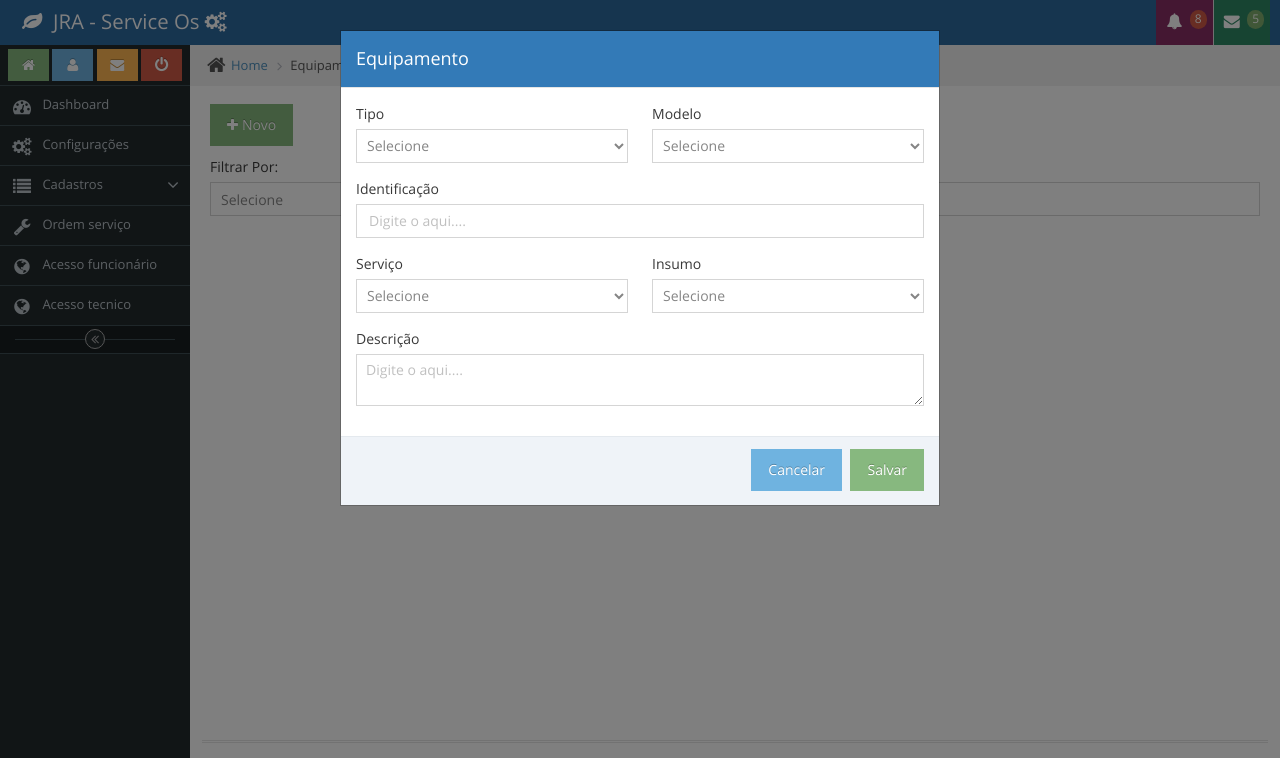
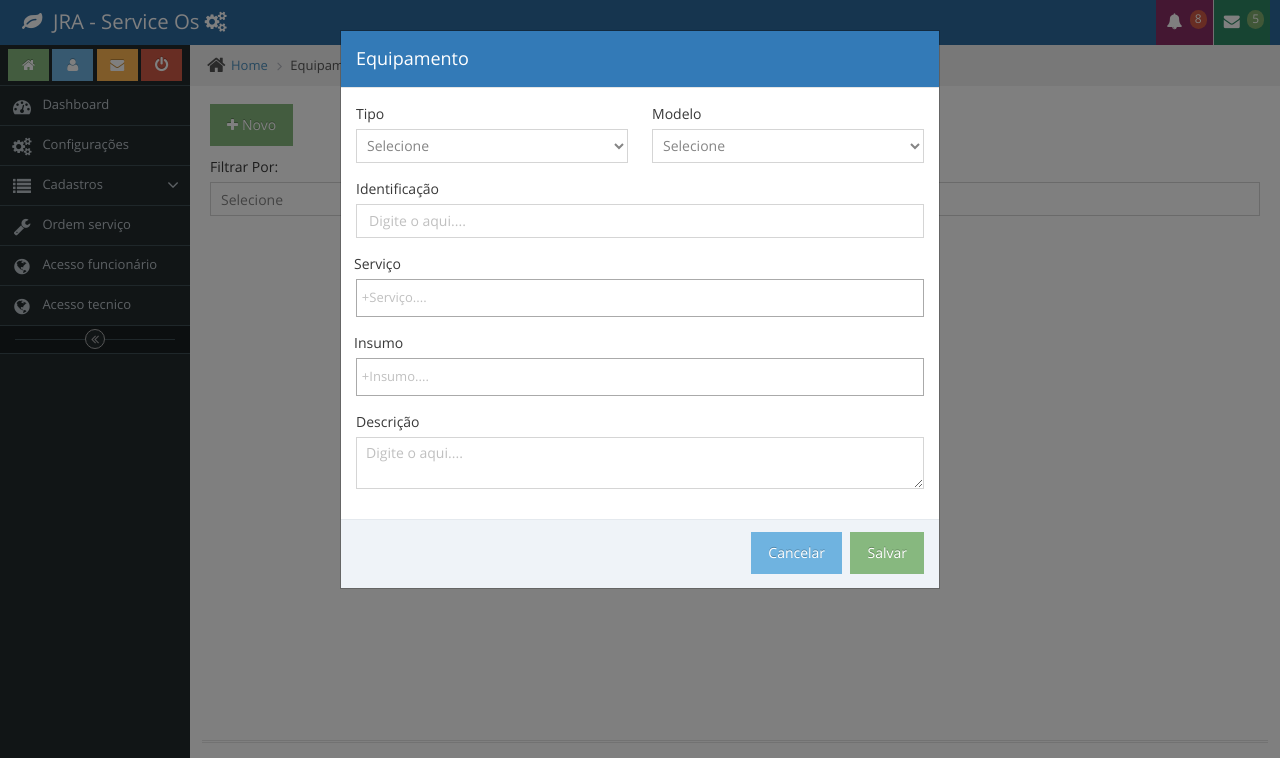
Before and after one commit to JOSETADEUJUNIOR/service_os, a PHP site: the page made by src/View/admin/equipamento.php in a window 1280 px wide, after a click on "Novo". Shown: the top 758 px of the page. Run offline with PHP 8.4, Linux system fonts and the light colour scheme; the template is opened without the code that fills it, so the values that code supplies are empty; some libraries are stand-ins or nearby versions.

Commit message:
Ajustado para cadastrar e alterar equipamento

```diff
--- a/src/Controller/EquipamentoController.php
+++ b/src/Controller/EquipamentoController.php
@@ -18,7 +18,7 @@ class EquipamentoController
         $this->dao = new EquipamentoDAO;
     }
 
-    public function CadastrarEquipamentoController(EquipamentoVO $vo): int
+    public function CadastrarEquipamentoController(EquipamentoVO $vo)
     {
         if (empty($vo->getIdentificacao()) || empty($vo->getDescricao()) || empty($vo->getTipoEquipID()) || empty($vo->getModeloEquipID()))
             return 0;
--- a/src/Resource/ajax/equipamento-ajx.js
+++ b/src/Resource/ajax/equipamento-ajx.js
@@ -97,11 +97,10 @@ function CadastrarEquipamento(id_form) {
         let identificacao = $("#identificacao").val();
         let descricao = $("#descricao").val();
         let ID = $("#idEquip").val();
-        let servico = $("#servico").val();
-        let insumo = $("#insumo").val();
-        // let servicosString = servico.join(",");
-        // let insumosString = insumo.join(",");
-       // console.log(modelo,tipoequip,identificacao,descricao,ID,servico,insumo,servicosString,insumosString); exit();
+        let servico = $("#tipo_servico").val();
+        let insumo = $("#tipo_insumo").val();
+        let servicosString = servico.join(",");
+        let insumosString = insumo.join(",");
         $.ajax({
             type: "POST",
             url: BASE_URL_AJAX("equipamento_dataview"),
@@ -112,8 +111,8 @@ function CadastrarEquipamento(id_form) {
                 identificacao: identificacao,
                 descricao: descricao,
                 idEquip: ID,
-                IdProdutoEquipamento: insumo,
-                IdServicoEquipamento: servico
+                IdProdutoEquipamento: insumosString,
+                IdServicoEquipamento: servicosString
             },
             success: function (ret) {
 
@@ -123,7 +122,8 @@ function CadastrarEquipamento(id_form) {
                     MensagemSucesso();
                     ConsultarEquipamentos();
                     LimparCampos(id_form);
-
+                    $('#tipo_servico').val([]).trigger('change');
+                    $('#tipo_insumo').val([]).trigger('change');
                 } else {
                     MensagemErro();
                 }
--- a/src/Resource/js/funcoes.js
+++ b/src/Resource/js/funcoes.js
@@ -104,7 +104,9 @@ function AlterarTipoEquipamentoModal(id, nome) {
 }
 
 function FechandoModal(form_id) {
-    LimparCampos(form_id)
+    LimparCampos(form_id);
+    $('#tipo_servico').val([]).trigger('change');
+    $('#tipo_insumo').val([]).trigger('change');
 }
 
 function NotificarCampos(form_id) {
--- a/src/Template/_includes/_head.php
+++ b/src/Template/_includes/_head.php
@@ -12,7 +12,7 @@
   <link rel="stylesheet" href="../../Template/assets/font-awesome/4.5.0/css/font-awesome.min.css" />
   <link rel="stylesheet" href="../../Template/plugins/toastr/toastr.min.css">
   <link rel="stylesheet" href="../../Template/assets/css/fonts.googleapis.com.css" />
-
+  <link rel="stylesheet" href="../../Template/assets/css/select2.min.css" />
   <link rel="stylesheet" href="../../Template/assets/css/ace.min.css" class="ace-main-stylesheet" id="main-ace-style" />
   <link rel="stylesheet" href="../../Template/assets/css/ace-skins.min.css" />
   <link rel="stylesheet" href="../../Template/assets/css/ace-rtl.min.css" />
--- a/src/VO/EquipamentoVO.php
+++ b/src/VO/EquipamentoVO.php
@@ -39,8 +39,7 @@ class EquipamentoVO extends LogErro
 
     public function getIdServicoEquipamento()
     {
-        return $this->id_servico_equipamento;
-        //return explode(",", $this->id_servico_equipamento);
+        return explode(",", $this->id_servico_equipamento);
     }
 
     public function setIdProdutoEquipamento($id_produto_equipamento)
@@ -51,8 +50,7 @@ class EquipamentoVO extends LogErro
 
     public function getIdProdutoEquipamento()
     {
-        return $this->id_produto_equipamento;
-        //return explode(",", $this->id_produto_equipamento);
+        return explode(",", $this->id_produto_equipamento);
     }
 
     # Get Set Identificacao
--- a/src/View/admin/equipamento.php
+++ b/src/View/admin/equipamento.php
@@ -9,9 +9,6 @@ require_once dirname(__DIR__, 2) . '/Resource/dataview/equipamento_dataview.php'
 	<?php include_once PATH_URL . '/Template/_includes/_head.php' ?>
 
 	<meta name="description" content="Static &amp; Dynamic Tables" />
-
-
-
 </head>
 
 <body class="skin-1">
@@ -94,7 +91,7 @@ require_once dirname(__DIR__, 2) . '/Resource/dataview/equipamento_dataview.php'
 
 							</div>
 
-							<div class="table-resposive" id="tabela_result_equipamento">
+							<div class="table-responsive" id="tabela_result_equipamento">
 								<table id="dynamic-table" style="max-width: 100%;" class="table table-striped table-bordered table-hover">
 									<thead>
 										<tr>
@@ -102,8 +99,8 @@ require_once dirname(__DIR__, 2) . '/Resource/dataview/equipamento_dataview.php'
 											<th class="sorting_desc">Modelo</th>
 											<th class="sorting_desc">Identificação</th>
 											<th class="sorting_desc">Descrição</th>
-											<th class="hidden-480">Status</th>
-											<th>Ações</th>
+											<th class="sorting_desc">Status</th>
+											<th class="sorting_desc">Ações</th>
 										</tr>
 									</thead>
 									<tbody>
@@ -122,11 +119,11 @@ require_once dirname(__DIR__, 2) . '/Resource/dataview/equipamento_dataview.php'
 												<td>
 													<?= $equipamento[$i]['descricao'] ?>
 												</td>
-												<td class="hidden-480">
+												<td>
 													<span class="label label-sm label-warning">Ativo</span>
 												</td>
 												<td>
-													<div class="hidden-sm hidden-xs action-buttons">
+													<div class="action-buttons">
 														<a class="green" href="#equipamento" role="button" data-toggle="modal" onclick="AlterarEquipamentoModal('<?= $equipamento[$i]['idEquip'] ?>', '<?= $equipamento[$i]['idTipo'] ?>', '<?= $equipamento[$i]['idModelo'] ?>', '<?= $equipamento[$i]['identificacao'] ?>', '<?= $equipamento[$i]['descricao'] ?>')">
 															<i title="Alterar Setor" class="ace-icon fa fa-pencil bigger-130"></i>
 														</a>
@@ -134,7 +131,7 @@ require_once dirname(__DIR__, 2) . '/Resource/dataview/equipamento_dataview.php'
 															<i title="Excluir Equipamento" class="ace-icon fa fa-trash-o bigger-130"></i>
 														</a>
 													</div>
-													<div class="hidden-md hidden-lg">
+													<!-- <div class="hidden-md hidden-lg">
 														<div class="inline pos-rel">
 															<button class="btn btn-minier btn-yellow dropdown-toggle" data-toggle="dropdown" data-position="auto">
 																<i class="ace-icon fa fa-caret-down icon-only bigger-120"></i>
@@ -158,7 +155,7 @@ require_once dirname(__DIR__, 2) . '/Resource/dataview/equipamento_dataview.php'
 																</li>
 															</ul>
 														</div>
-													</div>
+													</div> -->
 												</td>
 											</tr>
 										<?php } ?>
@@ -192,12 +189,21 @@ require_once dirname(__DIR__, 2) . '/Resource/dataview/equipamento_dataview.php'
 	<script src="../../Resource/js/mensagem.js"></script>
 	<script src="../../Resource/ajax/equipamento-ajx.js"></script>
 	<script>
-	// $('#servico').select2({
-    //     dropdownParent: $('#equipamento')
-    // });
-	// $('#insumo').select2({
-    //     dropdownParent: $('#equipamento')
-    // });
+	$('#tipo_servico').select2({
+		placeholder: '+Serviço....',
+        dropdownParent: $('#equipamento')
+    });
+	$('#tipo_insumo').select2({
+		placeholder: '+Insumo....',
+        dropdownParent: $('#equipamento')
+    });
+	$('#tipo_insumo').next('.select2-container').css('width', '96%');
+    $('#tipo_servico').next('.select2-container').css('width', '96%');
+	var label = $('#labelInsumo');
+	label.css('margin-left', '10px');
+	var label = $('#labelServico');
+  	// Ajustar o deslocamento da label
+  	label.css('margin-left', '10px');
 	</script>
 </body>
 
--- a/src/View/admin/modal/_equipamento.php
+++ b/src/View/admin/modal/_equipamento.php
@@ -38,34 +38,36 @@
                             <input class="form-control obg" id="identificacao" name="identificacao" placeholder="Digite o aqui....">
                         </div>
                     </div>
-                    <div class="col-md-6">
+                    <div class="col-6">
                         <div class="form-group">
-                            <label>Serviço</label>
-                            <select class="form-control obg" id="servico" name="servico">
-                                <option value="">Selecione</option>
+                            <label id="labelServico">Serviço</label>
+                            <center>
+                                <select multiple="multiple" class="select2" id="tipo_servico" name="tipo_servico[]">
                                     <?php foreach ($servico as $sc) { ?>
                                         <option value="<?= $sc['ServID'] ?>"><?= $sc['ServNome'] ?></option>
                                     <?php } ?>
 
                                 </select>
+                            </center>
                         </div>
                     </div>
-                    <div class="col-md-6">
+                    <div class="col-6">
                         <div class="form-group">
-                            <label>Insumo</label>
-                            <select class="form-control obg" id="insumo" name="insumo">
-                                <option value="">Selecione</option>
+                            <label id="labelInsumo">Insumo</label>
+                            <center>
+                                <select multiple="multiple" class="select2" id="tipo_insumo" name="tipo_insumo[]">
                                     <?php foreach ($produto as $prod) { ?>
                                         <option value="<?= $prod['ProdID'] ?>"><?= $prod['ProdDescricao'] ?></option>
                                     <?php } ?>
 
                                 </select>
+                            </center>
                         </div>
                     </div>
                     <div class="col-md-12">
                         <div class="form-group">
                             <label>Descrição</label>
-                            <textarea class="form-control obg" id="descricao" name="descricao" style="resize: vertical" placeholder="Digite o aqui...."></textarea>
+                            <textarea class="form-control" id="descricao" name="descricao" style="resize: vertical" placeholder="Digite o aqui...."></textarea>
                         </div>
                     </div>
                 </div>
```
Also changed, not shown: src/Model/EquipamentoDAO.php (+11 -11 lines), src/Resource/dataview/equipamento_dataview.php (+21 -22 lines). Lines whose indentation alone changed are shown as unchanged.
